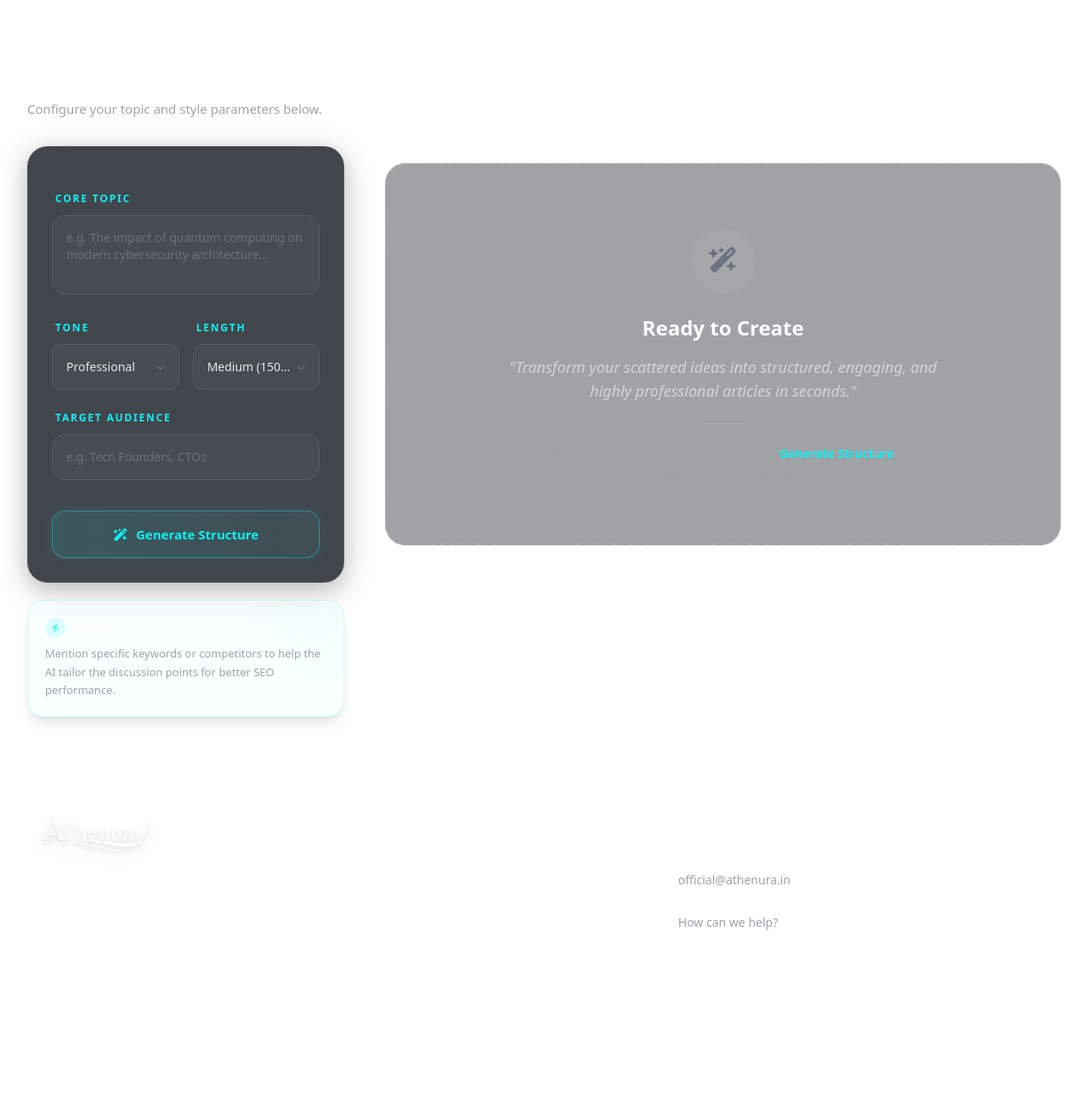
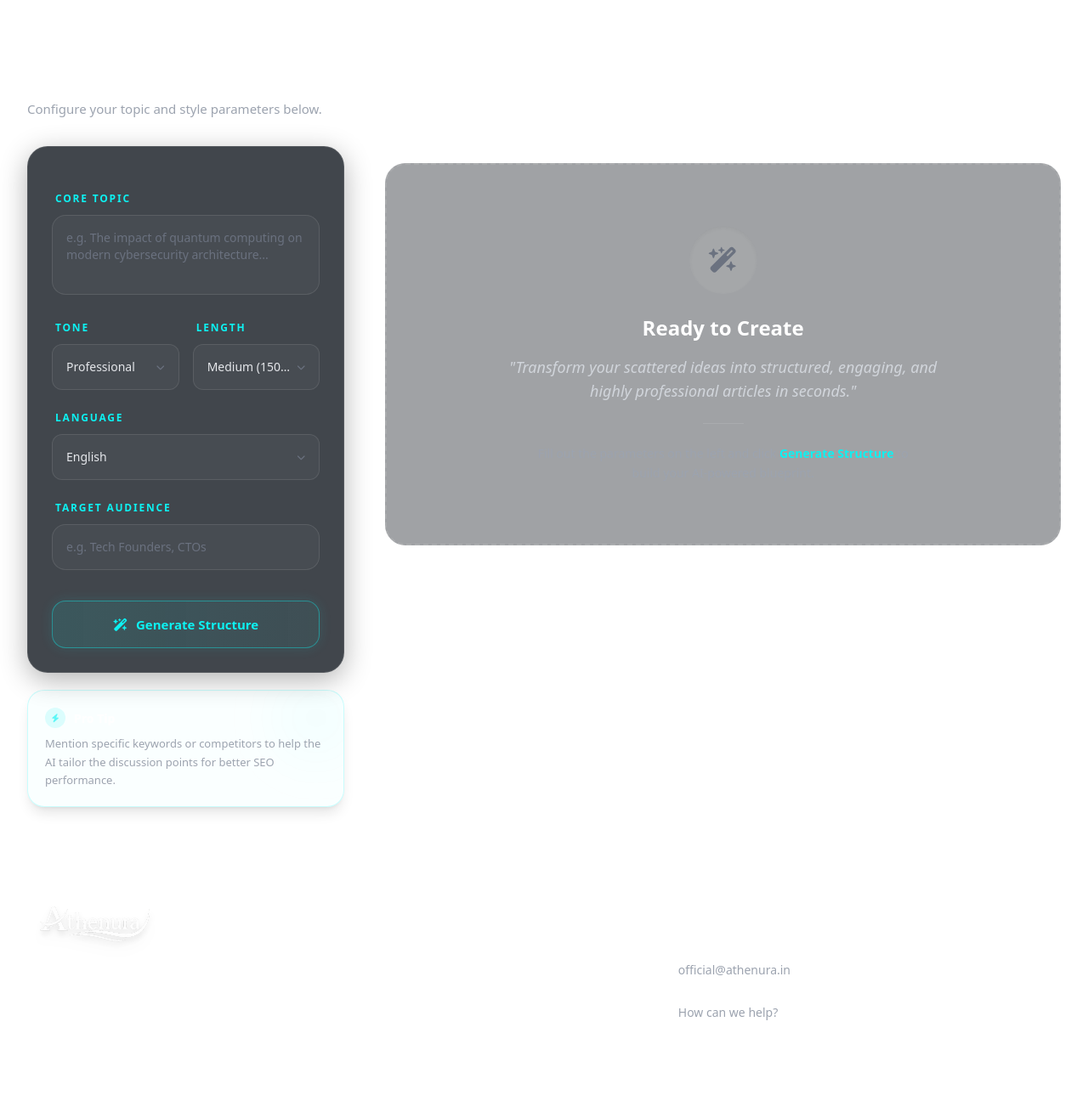
Before and after one commit to thevishaal/athenura-ai, a Django app: page /article/ in a window 1280 px wide. Shown: the part 85-1394 px from the top of the page at 85% size. Before the commit the page ends 1180 px from the top, so only its background shows below. Run offline with Django 5.2, Linux system fonts and the light colour scheme; the visitor is signed in with stand-in values (Sample User, id 1); parts of the project's set-up code (start-up, migrations or seed data) failed here and were passed over; some libraries are stand-ins or nearby versions.

Commit message:
languages fixed

```diff
--- a/article/article_prompts.py
+++ b/article/article_prompts.py
@@ -3,7 +3,7 @@ from core.config import GROQ_API_KEY, GROQ_MODEL
 
 client = Groq(api_key=GROQ_API_KEY)
 
-def generate_article_structure(topic, tone, length, audience):
+def generate_article_structure(topic, tone, length, audience, language):
     ARTICLE_STRUCTURE = f"""
 You are an expert content strategist specializing in SEO and long-form articles.
 
@@ -14,6 +14,7 @@ User Input:
 - Tone: {tone}
 - Length: {length}
 - Target Audience: {audience}
+- Language: {language}
 
 Instructions:
 1. Generate an optimized, engaging, and SEO-friendly article title.
@@ -58,7 +59,7 @@ Output Format (STRICT JSON):
     return chat_completion.choices[0].message.content
 
 
-def generate_full_article(title, structure, tone, length, audience):
+def generate_full_article(title, structure, tone, length, audience, language):
     FULL_ARTICLE_PROMPT = f"""
 You are a professional SEO article writer.
 
@@ -70,6 +71,7 @@ Inputs:
 - Tone: {tone}
 - Target Audience: {audience}
 - Length: {length}
+- language: {language}
 
 Instructions:
 1. Write an engaging introduction.
--- a/article/forms.py
+++ b/article/forms.py
@@ -6,3 +6,4 @@ class ArticleStructureForm(forms.Form):
     tone = forms.CharField(required=True)
     length = forms.CharField(required=True)
     audience = forms.CharField(required=True)
+    language = forms.CharField(required=True)
--- a/article/templates/article/partials/form.html
+++ b/article/templates/article/partials/form.html
@@ -13,14 +13,17 @@
     .delay-300 { animation-delay: 300ms; }
     .delay-400 { animation-delay: 400ms; }
 
-   /* --- Custom Dropdown Animations --- */
+   /* --- Custom Dropdown Animations & Z-Index Fix --- */
+    .custom-dropdown { position: relative; z-index: 1; }
+    .custom-dropdown.active { z-index: 9999; } /* Forces active dropdown to the absolute front */
+
     .dropdown-menu {
         opacity: 0;
         visibility: hidden;
         pointer-events: none;
         transform: translateY(-10px) scale(0.98);
         transition: all 0.2s cubic-bezier(0.16, 1, 0.3, 1);
-        z-index: 100;
+        z-index: 1000;
     }
     .custom-dropdown.active .dropdown-menu {
         opacity: 1;
@@ -52,11 +55,11 @@
     hx-target="#output"
     hx-swap="innerHTML"
     hx-disabled-elt="button"
-        class="bg-[#121820]/80 backdrop-blur-2xl p-6 md:p-7 rounded-[24px] border border-white/10 shadow-[0_8px_32px_rgba(0,0,0,0.3)] space-y-6"
+    class="bg-[#121820]/80 backdrop-blur-2xl p-6 md:p-7 rounded-[24px] border border-white/10 shadow-[0_8px_32px_rgba(0,0,0,0.3)] space-y-6 z-50 relative"
 >
     {% csrf_token %}
 
-        <div class="animate-slide-up">
+    <div class="animate-slide-up" style="position: relative; z-index: 50;">
         <label class="block text-[#0df2f2] text-[12px] font-bold uppercase tracking-[0.15em] mb-2.5 ml-1">Core Topic</label>
         <textarea
             name="topic"
@@ -67,9 +70,9 @@
         ></textarea>
     </div>
 
-        <div class="grid grid-cols-2 gap-4 relative z-50">
+    <div class="grid grid-cols-2 gap-4 animate-slide-up delay-100" style="position: relative; z-index: 40;">
 
-            <div class="animate-slide-up delay-100">
+        <div>
             <label class="block text-[#0df2f2] text-[12px] font-bold uppercase tracking-[0.15em] mb-2.5 ml-1">Tone</label>
             <div class="relative custom-dropdown" id="dropdown-tone">
                 <input type="hidden" name="tone" value="Professional">
@@ -81,21 +84,15 @@
 
                 <div class="dropdown-menu absolute left-0 w-full mt-2 bg-[#0B131D] border border-[#0df2f2]/30 rounded-xl shadow-[0_20px_50px_rgba(0,0,0,0.9)] overflow-hidden">
                     <ul class="py-1">
-                            <li class="px-4 py-3 text-sm text-gray-300 hover:bg-[#0df2f2]/10 hover:text-[#0df2f2] cursor-pointer transition-colors flex items-center gap-2" data-value="Professional" data-label="Professional">
-                                Professional
-                            </li>
-                            <li class="px-4 py-3 text-sm text-gray-300 hover:bg-[#0df2f2]/10 hover:text-[#0df2f2] cursor-pointer transition-colors flex items-center gap-2" data-value="Casual" data-label="Casual">
-                                Casual
-                            </li>
-                            <li class="px-4 py-3 text-sm text-gray-300 hover:bg-[#0df2f2]/10 hover:text-[#0df2f2] cursor-pointer transition-colors flex items-center gap-2" data-value="Academic" data-label="Academic">
-                                 Academic
-                            </li>
+                        <li class="px-4 py-3 text-sm text-gray-300 hover:bg-[#0df2f2]/10 hover:text-[#0df2f2] cursor-pointer transition-colors flex items-center gap-2" data-value="Professional" data-label="Professional">Professional</li>
+                        <li class="px-4 py-3 text-sm text-gray-300 hover:bg-[#0df2f2]/10 hover:text-[#0df2f2] cursor-pointer transition-colors flex items-center gap-2" data-value="Casual" data-label="Casual">Casual</li>
+                        <li class="px-4 py-3 text-sm text-gray-300 hover:bg-[#0df2f2]/10 hover:text-[#0df2f2] cursor-pointer transition-colors flex items-center gap-2" data-value="Academic" data-label="Academic">Academic</li>
                     </ul>
                 </div>
             </div>
         </div>
 
-            <div class="animate-slide-up delay-200">
+        <div>
             <label class="block text-[#0df2f2] text-[12px] font-bold uppercase tracking-[0.15em] mb-2.5 ml-1">Length</label>
             <div class="relative custom-dropdown" id="dropdown-length">
                 <input type="hidden" name="length" value="1500">
@@ -107,22 +104,40 @@
 
                 <div class="dropdown-menu absolute left-0 w-full mt-2 bg-[#0B131D] border border-[#0df2f2]/30 rounded-xl shadow-[0_20px_50px_rgba(0,0,0,0.9)] overflow-hidden">
                     <ul class="py-1">
-                            <li class="px-4 py-3 text-sm text-gray-300 hover:bg-[#0df2f2]/10 hover:text-[#0df2f2] cursor-pointer transition-colors" data-value="800" data-label="Short (800w)">
-                                Short <span class="text-xs text-gray-500 ml-1">(800w)</span>
-                            </li>
-                            <li class="px-4 py-3 text-sm text-gray-300 hover:bg-[#0df2f2]/10 hover:text-[#0df2f2] cursor-pointer transition-colors" data-value="1500" data-label="Medium (1500w)">
-                                Medium <span class="text-xs text-gray-500 ml-1">(1500w)</span>
-                            </li>
-                            <li class="px-4 py-3 text-sm text-gray-300 hover:bg-[#0df2f2]/10 hover:text-[#0df2f2] cursor-pointer transition-colors" data-value="2500" data-label="Long (2500w)">
-                                Long <span class="text-xs text-gray-500 ml-1">(2500w)</span>
-                            </li>
+                        <li class="px-4 py-3 text-sm text-gray-300 hover:bg-[#0df2f2]/10 hover:text-[#0df2f2] cursor-pointer transition-colors" data-value="800" data-label="Short (800w)">Short <span class="text-xs text-gray-500 ml-1">(800w)</span></li>
+                        <li class="px-4 py-3 text-sm text-gray-300 hover:bg-[#0df2f2]/10 hover:text-[#0df2f2] cursor-pointer transition-colors" data-value="1500" data-label="Medium (1500w)">Medium <span class="text-xs text-gray-500 ml-1">(1500w)</span></li>
+                        <li class="px-4 py-3 text-sm text-gray-300 hover:bg-[#0df2f2]/10 hover:text-[#0df2f2] cursor-pointer transition-colors" data-value="2500" data-label="Long (2500w)">Long <span class="text-xs text-gray-500 ml-1">(2500w)</span></li>
                     </ul>
                 </div>
             </div>
         </div>
+
     </div>
 
-        <div class="animate-slide-up delay-300">
+    <div class="animate-slide-up delay-200" style="position: relative; z-index: 30;">
+        <label class="block text-[#0df2f2] text-[12px] font-bold uppercase tracking-[0.15em] mb-2.5 ml-1">Language</label>
+        <div class="relative custom-dropdown" id="dropdown-language">
+            <input type="hidden" name="language" value="English">
+
+            <button type="button" class="dropdown-trigger w-full bg-white/[0.03] border border-white/10 rounded-xl p-4 text-sm text-gray-200 flex justify-between items-center hover:bg-white/10 transition-all duration-300 focus:outline-none">
+                <span class="selected-text truncate pr-2">English</span>
+                <i class="fa-solid fa-chevron-down text-gray-500 text-[10px] chevron transition-transform duration-300"></i>
+            </button>
+
+            <div class="dropdown-menu absolute left-0 w-full mt-2 bg-[#0B131D] border border-[#0df2f2]/30 rounded-xl shadow-[0_20px_50px_rgba(0,0,0,0.9)] overflow-hidden">
+                <ul class="py-1">
+                    <li class="px-4 py-3 text-sm text-gray-300 hover:bg-[#0df2f2]/10 hover:text-[#0df2f2] cursor-pointer transition-colors" data-value="English" data-label="English (US)">English <span class="text-xs text-gray-500 ml-1">(US)</span></li>
+                    <li class="px-4 py-3 text-sm text-gray-300 hover:bg-[#0df2f2]/10 hover:text-[#0df2f2] cursor-pointer transition-colors" data-value="English" data-label="English (UK)">English <span class="text-xs text-gray-500 ml-1">(UK)</span></li>
+                    <li class="px-4 py-3 text-sm text-gray-300 hover:bg-[#0df2f2]/10 hover:text-[#0df2f2] cursor-pointer transition-colors" data-value="Hindi" data-label="Hindi (IN)">Hindi <span class="text-xs text-gray-500 ml-1">(IN)</span></li>
+                    <li class="px-4 py-3 text-sm text-gray-300 hover:bg-[#0df2f2]/10 hover:text-[#0df2f2] cursor-pointer transition-colors" data-value="Hinglish" data-label="Hinglish (IN)">Hinglish <span class="text-xs text-gray-500 ml-1">(IN)</span></li>
+                    <li class="px-4 py-3 text-sm text-gray-300 hover:bg-[#0df2f2]/10 hover:text-[#0df2f2] cursor-pointer transition-colors" data-value="Spanish" data-label="Spanish (ES)">Spanish <span class="text-xs text-gray-500 ml-1">(ES)</span></li>
+                    <li class="px-4 py-3 text-sm text-gray-300 hover:bg-[#0df2f2]/10 hover:text-[#0df2f2] cursor-pointer transition-colors" data-value="French" data-label="French (FR)">French <span class="text-xs text-gray-500 ml-1">(FR)</span></li>
+                </ul>
+            </div>
+        </div>
+    </div>
+
+    <div class="animate-slide-up delay-300" style="position: relative; z-index: 20;">
         <label class="block text-[#0df2f2] text-[12px] font-bold uppercase tracking-[0.15em] mb-2.5 ml-1">Target Audience</label>
         <input
             type="text"
@@ -133,7 +148,7 @@
         >
     </div>
 
-        <div class="pt-3 animate-slide-up delay-400">
+    <div class="pt-3 animate-slide-up delay-400" style="position: relative; z-index: 10;">
     <button
         type="submit"
         class="submit-btn relative w-full h-[56px] bg-gradient-to-r from-[#0df2f2]/10 to-[#0df2f2]/5 border border-[#0df2f2]/40 hover:bg-[#0df2f2]/20 hover:border-[#0df2f2] text-[#0df2f2] font-bold text-[15px] rounded-2xl flex items-center justify-center transition-all duration-300 shadow-[0_0_15px_rgba(13,242,242,0.1)] hover:shadow-[0_0_25px_rgba(13,242,242,0.25)] group overflow-hidden"
--- a/article/views.py
+++ b/article/views.py
@@ -28,13 +28,15 @@ def generate_structure(request):
     tone = form.cleaned_data["tone"]
     length = form.cleaned_data["length"]
     audience = form.cleaned_data["audience"]
+    language = form.cleaned_data["language"]
 
     try:
         ai_response = generate_article_structure(
             topic=topic,
             tone=tone,
             length=length,
-            audience=audience
+            audience=audience,
+            language=language
         )
 
         data = json.loads(ai_response)
@@ -56,7 +58,8 @@ def generate_structure(request):
             "data": data,
             "tone": tone,
             "length": length,
-            "audience": audience
+            "audience": audience,
+            "language": language
         }
     )
 
@@ -69,6 +72,7 @@ def generate_article(request):
     tone = request.POST.get("tone")
     length = request.POST.get("length")
     audience = request.POST.get("audience")
+    language = request.POST.get("language")
 
     if not title or not structure:
         return render(request, "article/partials/error.html", {
@@ -81,7 +85,9 @@ def generate_article(request):
         structure=structure,
         tone=tone,
         length=length,
-        audience=audience
+        audience=audience,
+        language=language
+
     )
 
     data = json.loads(ai_response)
--- a/blog/blog_prompts.py
+++ b/blog/blog_prompts.py
@@ -4,7 +4,7 @@ from core.config import GROQ_API_KEY, GROQ_MODEL
 
 client = Groq(api_key=GROQ_API_KEY)
 
-def generate_blog_content(topic, word_count, tone, style, audience, external_thoughts=None):
+def generate_blog_content(topic, word_count, tone, style, language, audience, external_thoughts=None):
 
     BLOG_PROMPT = f"""
 
@@ -17,6 +17,7 @@ Topic: {topic}
 Target Word Count: {word_count}
 Tone: {tone}
 Writing Style: {style}
+Language: {language}
 Target Audience: {audience}
 Additional Context: {external_thoughts}
 
--- a/blog/forms.py
+++ b/blog/forms.py
@@ -6,5 +6,6 @@ class BlogForm(forms.Form):
     word_count = forms.CharField(required=True)
     tone = forms.CharField(required=True)
     style = forms.CharField(required=True)
+    language = forms.CharField(required=True)
     audience =  forms.CharField(required=True)
     external_thoughts = forms.CharField(required=False, widget=forms.Textarea)
--- a/blog/views.py
+++ b/blog/views.py
@@ -18,10 +18,11 @@ def blog(request):
         word_count = form.cleaned_data["word_count"]
         tone = form.cleaned_data["tone"]
         style = form.cleaned_data["style"]
+        language = form.cleaned_data["language"]
         audience =  form.cleaned_data["audience"]
         external_thoughts = form.cleaned_data["external_thoughts"]
 
-        content = generate_blog_content(topic, word_count, tone, style, audience, external_thoughts)
+        content = generate_blog_content(topic, word_count, tone, style, language, audience, external_thoughts)
 
         data = json.loads(content)
         return render(
--- a/caption/caption_prompt.py
+++ b/caption/caption_prompt.py
@@ -3,7 +3,7 @@ from core.config import GROQ_API_KEY, GROQ_MODEL
 
 client = Groq(api_key=GROQ_API_KEY)
 
-def generate_caption_content(topic, platform, tone):
+def generate_caption_content(topic, platform, tone, language):
     CAPTION_PROMPT = f"""
 You are an expert social media content creator.
 
@@ -13,6 +13,7 @@ User Input:
 - Topic: {topic}
 - Platform: {platform}
 - Tone: {tone}
+- language: {language}
 
 Instructions:
 1. Generate exactly 5 captions.
--- a/caption/forms.py
+++ b/caption/forms.py
@@ -5,3 +5,4 @@ class CaptionForm(forms.Form):
     topic = forms.CharField(required=True)
     platform = forms.CharField(required=True)
     tone = forms.CharField(required=True)
+    language = forms.CharField(required=True)
--- a/caption/templates/caption/partials/form.html
+++ b/caption/templates/caption/partials/form.html
@@ -41,7 +41,10 @@
                 </div>
                 <div class="dropdown-menu absolute z-50 w-full mt-2 bg-[#1e293b] border border-border-dark rounded-2xl overflow-hidden shadow-2xl">
                     <div class="option px-6 py-3 hover:bg-accent hover:text-dark-bg cursor-pointer transition-colors" data-value="English (US)">English (US)</div>
+                    <div class="option px-6 py-3 hover:bg-accent hover:text-dark-bg cursor-pointer transition-colors" data-value="English (Uk)">English (UK)</div>
+                    <div class="option px-6 py-3 hover:bg-accent hover:text-dark-bg cursor-pointer transition-colors" data-value="Hinglish">Hinglish</div>
                     <div class="option px-6 py-3 hover:bg-accent hover:text-dark-bg cursor-pointer transition-colors" data-value="Hindi">Hindi</div>
+                    <div class="option px-6 py-3 hover:bg-accent hover:text-dark-bg cursor-pointer transition-colors" data-value="French">French</div>
                     <div class="option px-6 py-3 hover:bg-accent hover:text-dark-bg cursor-pointer transition-colors" data-value="Spanish">Spanish</div>
                 </div>
             </div>
--- a/caption/views.py
+++ b/caption/views.py
@@ -21,8 +21,9 @@ def caption(request):
         topic = form.cleaned_data.get("topic")
         platform = form.cleaned_data.get("platform")
         tone = form.cleaned_data.get("tone")
+        language = form.cleaned_data.get("language")
 
-        content = generate_caption_content(topic, platform, tone)
+        content = generate_caption_content(topic, platform, tone, language)
         data = json.loads(content)
 
         # Calculate the new offset based on how many captions were generated
```
Also changed, not shown: blog/templates/blog/partials/form.html (+23 -3 lines). Lines whose indentation alone changed are shown as unchanged.
